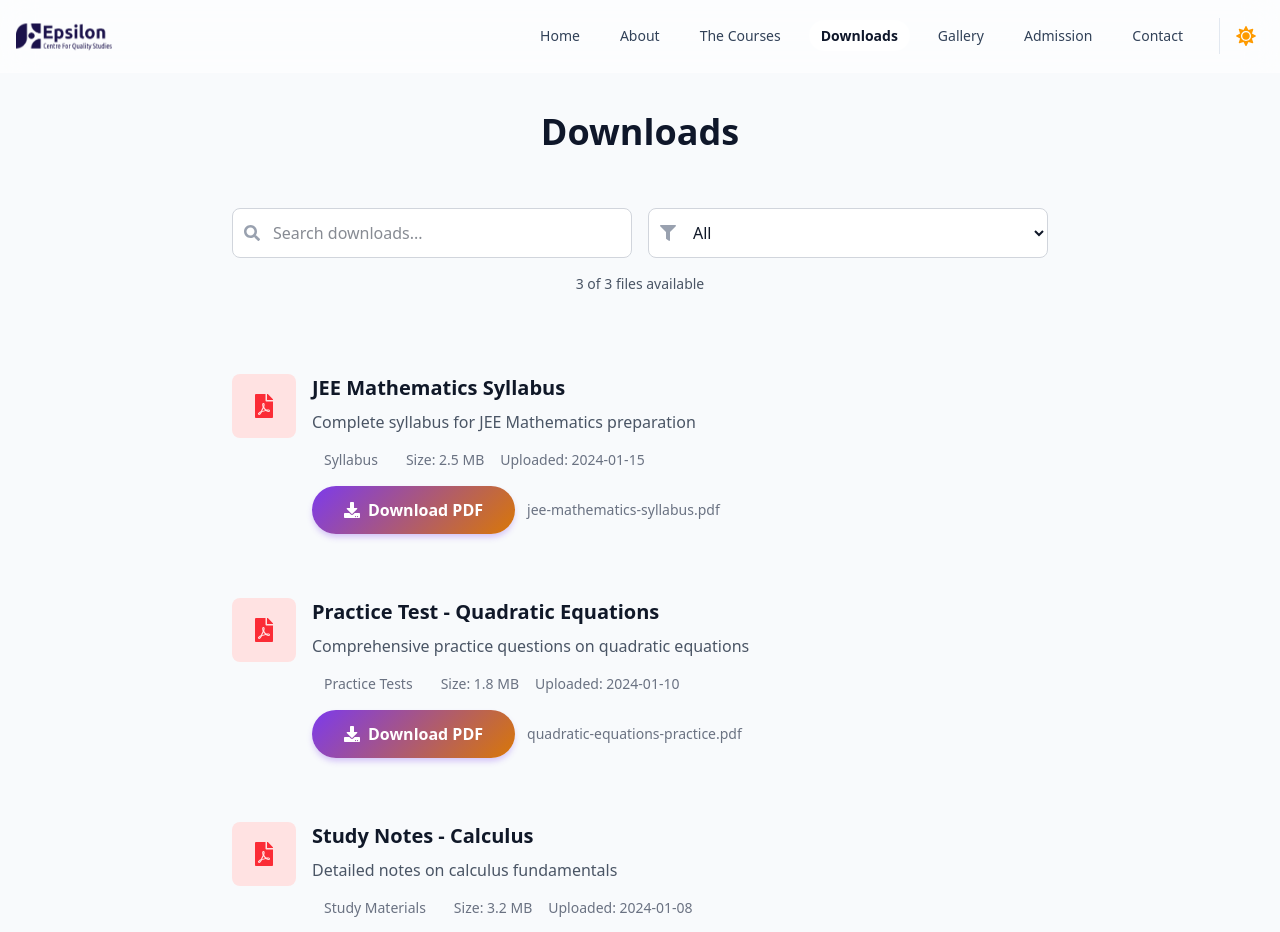
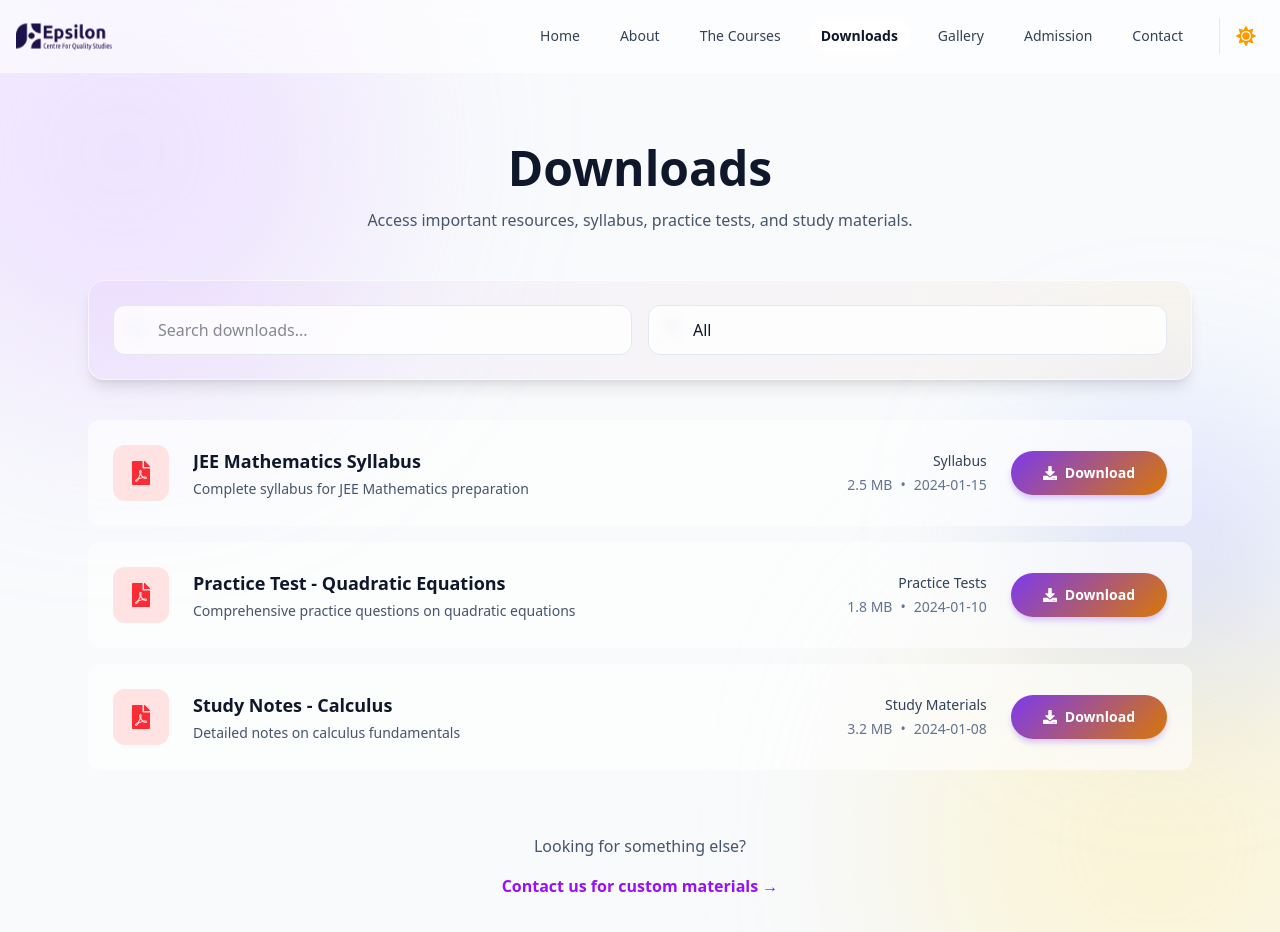
Before and after one commit to handalgeoffrey/epsilon, a Next.js app in the folder ui/: page /epsilon/downloads in a window 1280 px wide. Shown: the top 932 px of the page. Built offline with nearby package versions, Linux system fonts and the light colour scheme.

Commit message:
feat: Redesign Downloads page and enhance secondary page visuals

```diff
--- a/ui/src/app/about/page.js
+++ b/ui/src/app/about/page.js
@@ -3,9 +3,16 @@ import { LuTarget, LuEye, LuUser, LuAward, LuBookOpen, LuPuzzle, LuClipboardChec
 
 export default function About() {
   return (
-    <div className="min-h-screen flex flex-col items-center pt-navbar pb-16 w-full bg-[#f8fafc] dark:bg-slate-900 transition-colors duration-300">
+    <div className="min-h-screen flex flex-col items-center pt-navbar pb-16 w-full bg-[#f8fafc] dark:bg-slate-900 transition-colors duration-300 relative overflow-hidden">
+
+      {/* Background Decorations */}
+      <div className="absolute top-0 left-0 w-full h-full overflow-hidden pointer-events-none">
+        <div className="absolute top-[-10%] right-[-5%] w-[600px] h-[600px] bg-purple-200/40 dark:bg-purple-900/20 rounded-full blur-[120px] mix-blend-multiply dark:mix-blend-normal animate-blob"></div>
+        <div className="absolute bottom-[20%] left-[-10%] w-[500px] h-[500px] bg-amber-100/40 dark:bg-amber-900/20 rounded-full blur-[100px] mix-blend-multiply dark:mix-blend-normal animate-blob animation-delay-4000"></div>
+      </div>
+
       {/* Hero Section */}
-      <div className="w-full max-w-4xl mx-auto px-6 text-center mb-16">
+      <div className="w-full max-w-4xl mx-auto px-6 text-center mb-16 relative z-10">
         <h1 className="text-4xl md:text-5xl font-extrabold text-slate-900 dark:text-white mb-6">
           Redefining Excellence in <span className="text-gradient">Mathematics</span>
         </h1>
--- a/ui/src/app/admission/page.js
+++ b/ui/src/app/admission/page.js
@@ -59,8 +59,16 @@ export default function Admission() {
   }
 
   return (
-    <div className="min-h-screen flex flex-col items-center justify-center pt-navbar pb-12 w-full bg-[#f8fafc] dark:bg-slate-900 transition-colors duration-300">
-      <div className="w-full max-w-4xl mx-auto px-6 pt-12 pb-8 text-center">
+    <div className="min-h-screen flex flex-col items-center justify-center pt-navbar pb-12 w-full bg-[#f8fafc] dark:bg-slate-900 transition-colors duration-300 relative overflow-hidden">
+
+      {/* Background Decorations */}
+      <div className="absolute top-0 left-0 w-full h-full overflow-hidden pointer-events-none">
+        <div className="absolute top-[10%] left-[-5%] w-[600px] h-[600px] bg-purple-200/40 dark:bg-purple-900/20 rounded-full blur-[120px] mix-blend-multiply dark:mix-blend-normal animate-blob"></div>
+        <div className="absolute bottom-[10%] right-[-10%] w-[500px] h-[500px] bg-amber-100/40 dark:bg-amber-900/20 rounded-full blur-[100px] mix-blend-multiply dark:mix-blend-normal animate-blob animation-delay-4000"></div>
+        <div className="absolute top-[40%] right-[20%] w-[400px] h-[400px] bg-indigo-200/30 dark:bg-indigo-900/20 rounded-full blur-[100px] mix-blend-multiply dark:mix-blend-normal animate-blob animation-delay-2000"></div>
+      </div>
+
+      <div className="relative z-10 w-full max-w-4xl mx-auto px-6 pt-12 pb-8 text-center">
         <h1 className="text-4xl md:text-5xl font-extrabold gradient-text mb-4">Apply for Admission</h1>
         <p className="text-slate-600 dark:text-slate-300 max-w-2xl mx-auto">Start your journey towards mathematical excellence. Fill out the form below to register.</p>
       </div>
--- a/ui/src/app/contact/page.js
+++ b/ui/src/app/contact/page.js
@@ -23,10 +23,17 @@ export default function Contact() {
   }
 
   return (
-    <div className="min-h-screen flex flex-col items-center pt-navbar w-full bg-[#f8fafc] dark:bg-slate-900 transition-colors duration-300">
+    <div className="min-h-screen flex flex-col items-center pt-navbar w-full bg-[#f8fafc] dark:bg-slate-900 transition-colors duration-300 relative overflow-hidden">
+
+      {/* Background Decorations */}
+      <div className="absolute top-0 left-0 w-full h-full overflow-hidden pointer-events-none">
+        <div className="absolute top-[-10%] left-[50%] -translate-x-1/2 w-[800px] h-[500px] bg-purple-500/20 dark:bg-purple-900/20 rounded-full blur-[100px] animate-pulse"></div>
+        <div className="absolute bottom-[-10%] left-[-10%] w-[600px] h-[600px] bg-blue-200/30 dark:bg-blue-900/20 rounded-full blur-[100px] animate-blob"></div>
+        <div className="absolute top-[20%] right-[-10%] w-[500px] h-[500px] bg-amber-200/30 dark:bg-amber-900/20 rounded-full blur-[100px] animate-blob animation-delay-4000"></div>
+      </div>
+
       {/* Hero Banner */}
-      <div className="w-full flex flex-col items-center justify-center py-12 mb-8 relative overflow-hidden">
-        <svg className="absolute -top-20 left-1/2 -translate-x-1/2 w-[700px] h-[300px] opacity-20 blur-2xl" viewBox="0 0 700 300"><ellipse cx="350" cy="150" rx="340" ry="120" fill="url(#grad)" /><defs><linearGradient id="grad" x1="0" y1="0" x2="1" y2="1"><stop offset="0%" stopColor="#8443dc" /><stop offset="100%" stopColor="#dfa720" /></linearGradient></defs></svg>
+      <div className="w-full flex flex-col items-center justify-center py-12 mb-8 relative z-10">
         <h1 className="text-4xl sm:text-5xl font-extrabold gradient-text text-center z-10">Contact Us</h1>
         <p className="text-lg text-gray-700 dark:text-gray-300 text-center mt-4 z-10">Get in touch for any queries about our courses or admissions. We’re here to help you succeed!</p>
       </div>
--- a/ui/src/app/downloads/page.js
+++ b/ui/src/app/downloads/page.js
@@ -102,29 +102,41 @@ export default function Downloads() {
   }
 
   return (
-    <div className="min-h-screen flex flex-col items-center pt-navbar pb-24 w-full bg-[#f8fafc] dark:bg-slate-900 transition-colors duration-300">
-      <h1 className="text-4xl font-extrabold gradient-text text-center mb-8">Downloads</h1>
+    <div className="min-h-screen flex flex-col items-center pt-navbar pb-24 w-full bg-[#f8fafc] dark:bg-slate-900 transition-colors duration-300 relative overflow-hidden">
+
+      {/* Background Decorations */}
+      <div className="absolute top-0 left-0 w-full h-full overflow-hidden pointer-events-none">
+        <div className="absolute top-[-10%] left-[-10%] w-[500px] h-[500px] bg-purple-300/30 dark:bg-purple-900/20 rounded-full blur-[100px] animate-blob"></div>
+        <div className="absolute bottom-[-10%] right-[-10%] w-[500px] h-[500px] bg-amber-200/30 dark:bg-amber-900/20 rounded-full blur-[100px] animate-blob animation-delay-2000"></div>
+        <div className="absolute top-[40%] left-[80%] w-[300px] h-[300px] bg-indigo-300/30 dark:bg-indigo-900/20 rounded-full blur-[80px] animate-blob animation-delay-4000"></div>
+      </div>
+
+      <div className="relative z-10 w-full max-w-6xl mx-auto px-6">
+        <h1 className="text-4xl md:text-5xl font-extrabold gradient-text text-center mb-4 mt-8">Downloads</h1>
+        <p className="text-center text-slate-600 dark:text-slate-400 mb-12 max-w-2xl mx-auto">
+          Access important resources, syllabus, practice tests, and study materials.
+        </p>
 
         {/* Search and Filter Section */}
-      <div className="w-full max-w-4xl mx-auto px-4 mb-8">
-        <div className="glass rounded-xl shadow-glass p-6 dark:border-white/10 transition-colors duration-300">
-          <div className="grid grid-cols-1 md:grid-cols-2 gap-4 mb-4">
+        <div className="glass rounded-2xl shadow-lg p-6 mb-10 border border-white/50 dark:border-white/10 relative overflow-hidden">
+          <div className="absolute inset-0 bg-gradient-to-r from-purple-500/5 to-amber-500/5 dark:from-purple-500/10 dark:to-amber-500/10 pointer-events-none" />
+          <div className="relative z-10 grid grid-cols-1 md:grid-cols-2 gap-4">
             <div className="relative">
-              <FaSearch className="absolute left-3 top-1/2 transform -translate-y-1/2 text-gray-400" />
+              <FaSearch className="absolute left-4 top-1/2 transform -translate-y-1/2 text-slate-400" />
               <input
                 type="text"
                 placeholder="Search downloads..."
                 value={searchTerm}
                 onChange={(e) => setSearchTerm(e.target.value)}
-                className="w-full pl-10 pr-4 py-3 border border-gray-300 dark:border-gray-600 bg-white dark:bg-slate-800 text-gray-900 dark:text-white rounded-lg focus:ring-2 focus:ring-brandPurple focus:border-transparent transition-all duration-200"
+                className="w-full pl-11 pr-4 py-3 border border-slate-200 dark:border-slate-700 bg-white/80 dark:bg-slate-800/80 backdrop-blur text-slate-900 dark:text-white rounded-xl focus:ring-2 focus:ring-purple-500 focus:border-transparent transition-all outline-none"
               />
             </div>
             <div className="relative">
-              <FaFilter className="absolute left-3 top-1/2 transform -translate-y-1/2 text-gray-400" />
+              <FaFilter className="absolute left-4 top-1/2 transform -translate-y-1/2 text-slate-400" />
               <select
                 value={selectedCategory}
                 onChange={(e) => setSelectedCategory(e.target.value)}
-                className="w-full pl-10 pr-4 py-3 border border-gray-300 dark:border-gray-600 bg-white dark:bg-slate-800 text-gray-900 dark:text-white rounded-lg focus:ring-2 focus:ring-brandPurple focus:border-transparent transition-all duration-200"
+                className="w-full pl-11 pr-4 py-3 border border-slate-200 dark:border-slate-700 bg-white/80 dark:bg-slate-800/80 backdrop-blur text-slate-900 dark:text-white rounded-xl focus:ring-2 focus:ring-purple-500 focus:border-transparent transition-all outline-none appearance-none cursor-pointer"
               >
                 {categories.map(category => (
                   <option key={category} value={category}>{category}</option>
@@ -132,81 +144,77 @@ export default function Downloads() {
               </select>
             </div>
           </div>
-
-          <div className="text-center text-sm text-gray-600 dark:text-gray-400">
-            {filteredDownloads.length} of {downloads.filter(d => d.active).length} files available
-          </div>
-        </div>
         </div>
 
         {/* Downloads List */}
         {filteredDownloads.length > 0 ? (
-        <div className="w-full max-w-4xl mx-auto px-4">
-          <div className="space-y-4">
+          <div className="flex flex-col gap-4">
             {filteredDownloads.map((download) => (
-              <div key={download.id} className="glass rounded-xl shadow-glass p-6 hover:shadow-xl transition-all duration-300 dark:border-white/10">
-                <div className="flex items-start gap-4">
+              <div
+                key={download.id}
+                className="group relative glass rounded-xl p-4 md:p-6 transition-all duration-300 hover:shadow-xl hover:-translate-y-1 border border-transparent hover:border-purple-200 dark:hover:border-purple-800/50 bg-white/60 dark:bg-slate-800/60"
+              >
+                <div className="flex flex-col md:flex-row items-start md:items-center gap-4 md:gap-6">
+                  {/* Icon */}
                   <div className="flex-shrink-0">
-                    <div className="w-16 h-16 bg-red-100 dark:bg-red-900/30 rounded-lg flex items-center justify-center">
-                      <FaFilePdf className="text-2xl text-red-500" />
+                    <div className="w-12 h-12 md:w-14 md:h-14 bg-red-100 dark:bg-red-900/20 rounded-xl flex items-center justify-center group-hover:scale-110 transition-transform duration-300">
+                      <FaFilePdf className="text-2xl text-red-500 dark:text-red-400" />
                     </div>
                   </div>
 
-                  <div className="flex-1">
-                    <h3 className="text-xl font-semibold text-gray-900 dark:text-white mb-2">{download.title}</h3>
-                    <p className="text-gray-600 dark:text-gray-300 mb-3">{download.description}</p>
+                  {/* Content */}
+                  <div className="flex-1 min-w-0">
+                    <h3 className="text-lg font-bold text-slate-900 dark:text-white truncate mb-1 pr-4">{download.title}</h3>
+                    <p className="text-sm text-slate-600 dark:text-slate-400 line-clamp-1 mb-2 md:mb-0">{download.description}</p>
 
-                    <div className="flex flex-wrap items-center gap-4 text-sm text-gray-500 dark:text-gray-400 mb-3">
-                      <span className="px-3 py-1 bg-brandPurple/10 dark:bg-brandPurple/30 text-brandPurple dark:text-brandPurple/80 rounded-full">
-                        {download.category}
-                      </span>
-                      <span>Size: {download.fileSize}</span>
-                      <span>Uploaded: {download.uploadDate}</span>
-
+                    {/* Metadata Mobile */}
+                    <div className="flex md:hidden flex-wrap items-center gap-3 text-xs text-slate-500 mt-2">
+                      <span className="bg-slate-100 dark:bg-slate-700 px-2 py-0.5 rounded-full">{download.fileSize}</span>
+                      <span>•</span>
+                      <span>{download.uploadDate}</span>
+                    </div>
                   </div>
 
-                    <div className="flex items-center gap-3">
+                  {/* Metadata Desktop & Action */}
+                  <div className="flex flex-row md:flex-col lg:flex-row items-center gap-4 md:gap-6 w-full md:w-auto mt-4 md:mt-0 justify-between md:justify-end">
+                    <div className="hidden md:flex flex-col items-end text-sm text-slate-500 dark:text-slate-400 gap-1">
+                      <span className="font-medium text-slate-700 dark:text-slate-300">{download.category}</span>
+                      <div className="flex items-center gap-2">
+                        <span>{download.fileSize}</span>
+                        <span>•</span>
+                        <span>{download.uploadDate}</span>
+                      </div>
+                    </div>
+
                     <button
                       onClick={() => handleDownload(download)}
-                        className="btn-primary flex items-center gap-2"
+                      className="btn-primary whitespace-nowrap px-5 py-2.5 text-sm flex-shrink-0 shadow-md group-hover:shadow-purple-500/20"
                     >
+                      <div className="flex items-center gap-2">
                         <FaDownload />
-                        Download PDF
+                        <span>Download</span>
+                      </div>
                     </button>
-                      <span className="text-sm text-gray-500 dark:text-gray-400">{download.fileName}</span>
-                    </div>
                   </div>
                 </div>
               </div>
             ))}
           </div>
-        </div>
         ) : (
-        <div className="text-center py-12">
-          <FaFilePdf className="text-6xl mx-auto mb-4 text-gray-300" />
-          <h3 className="text-xl font-semibold text-gray-600 mb-2">No files found</h3>
-          <p className="text-gray-500">
-            {searchTerm || selectedCategory !== 'All'
-              ? 'Try adjusting your search or filter criteria'
-              : 'No downloads available at the moment'
-            }
+          <div className="text-center py-20 px-6 glass rounded-2xl border-dashed border-2 border-slate-300 dark:border-slate-700/50">
+            <FaSearch className="text-5xl mx-auto mb-4 text-slate-300 dark:text-slate-600" />
+            <h3 className="text-xl font-bold text-slate-700 dark:text-slate-300 mb-2">No files found</h3>
+            <p className="text-slate-500 dark:text-slate-400">
+              We couldn't find any downloads matching your search.
             </p>
           </div>
         )}
 
-      {/* Contact Section */}
-      <div className="w-full max-w-4xl mx-auto px-4 mt-12">
-        <div className="glass rounded-xl shadow-glass p-8 text-center dark:border-white/10">
-          <h2 className="text-2xl font-bold text-gray-900 dark:text-white mb-4">Need More Materials?</h2>
-          <p className="text-gray-600 dark:text-gray-300 mb-6">
-            Can't find what you're looking for? Contact us for additional study materials,
-            custom practice tests, or specific topic notes.
-          </p>
-          <Link
-            href="/contact"
-            className="animated-btn inline-flex items-center gap-2"
-          >
-            Contact Us
+        {/* Contact CTA */}
+        <div className="mt-16 text-center">
+          <p className="text-slate-600 dark:text-slate-400 mb-4 font-medium">Looking for something else?</p>
+          <Link href="/contact" className="text-purple-600 dark:text-purple-400 font-bold hover:underline">
+            Contact us for custom materials &rarr;
           </Link>
         </div>
       </div>
```
Lines whose indentation alone changed are shown as unchanged.
